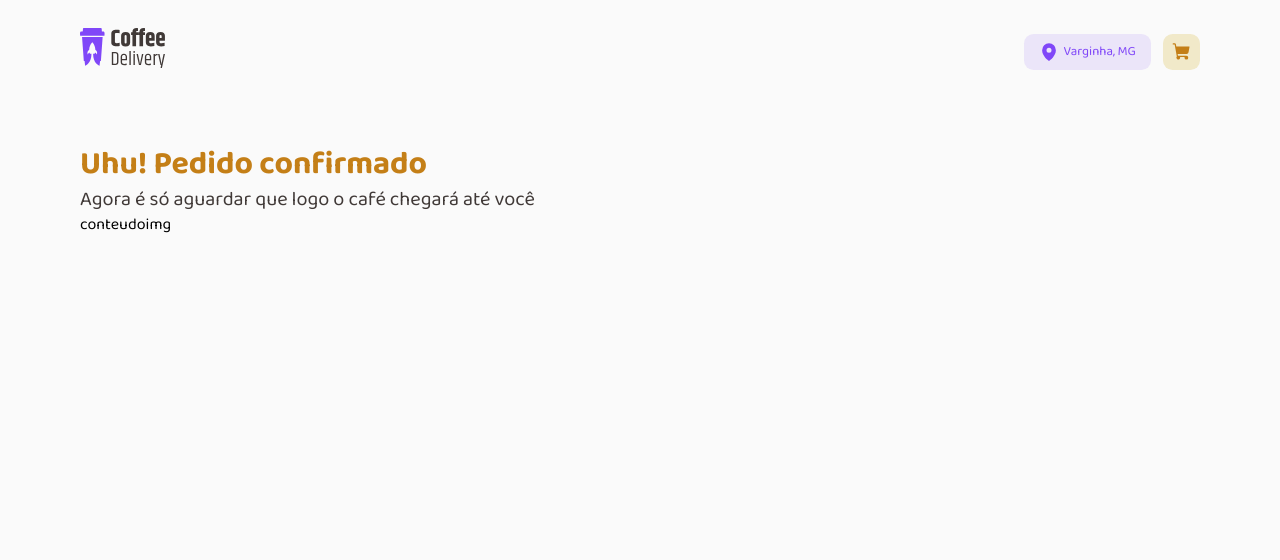
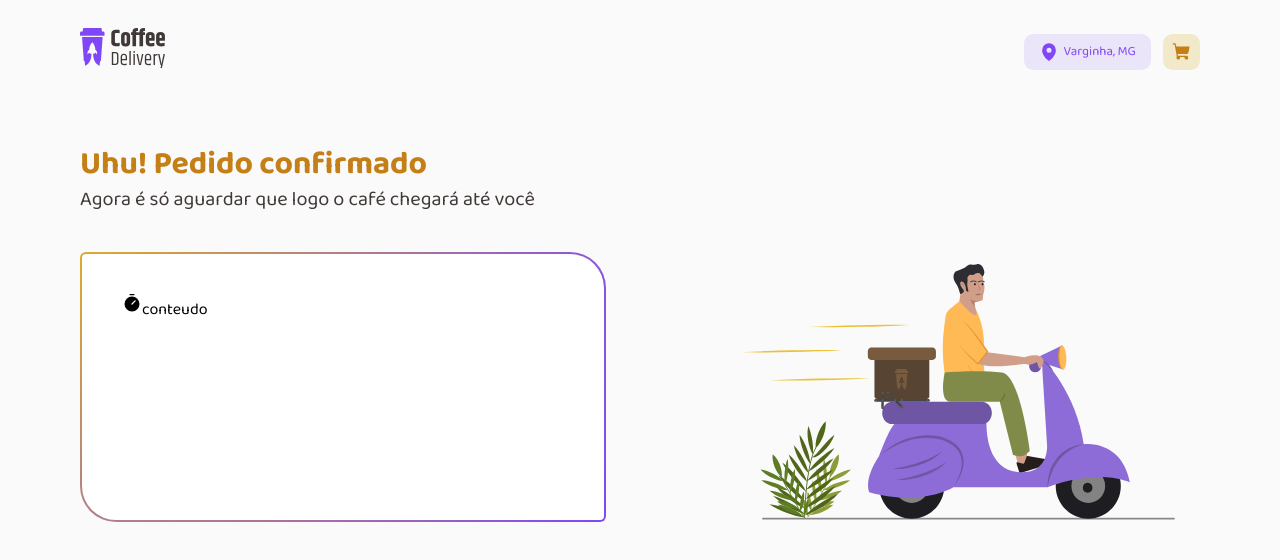
Before and after one commit to alexbruno10/coffee-delivery, a React (Vite) app: page /completed in a window 1280 px wide. Shown: the top 560 px of the page. Built offline with nearby package versions, Linux system fonts and the light colour scheme.

Commit message:
Styling content in page

```diff
--- a/src/pages/OrderCompleted/index.tsx
+++ b/src/pages/OrderCompleted/index.tsx
@@ -3,8 +3,11 @@ import {
 CompletedOrderContainer,
 CompletedOrderTitle,
 CompletedOrderSubTitle,
-CompletedOrderContent
+CompletedOrderContent,
+CompletedOrderContentInfo
 } from "./style";
+import MotoDelivery from '../../assets/coffee/delivery.svg'
+import { MapPin, CurrencyDollar, Timer } from 'phosphor-react'
 
 export default function OrderCompleted() {
 
@@ -21,8 +24,11 @@ export default function OrderCompleted() {
                 Agora é só aguardar que logo o café chegará até você
             </CompletedOrderSubTitle>
             <CompletedOrderContent>
-                <span>conteudo</span>
-                <span>img</span>
+                <CompletedOrderContentInfo>
+                    <Timer size={20} weight="fill" />
+                    conteudo
+                </CompletedOrderContentInfo>
+                <img src={MotoDelivery} alt="" />
             </CompletedOrderContent>
         </CompletedOrderContainer>
     )
--- a/src/pages/OrderCompleted/style.ts
+++ b/src/pages/OrderCompleted/style.ts
@@ -31,6 +31,30 @@ export const CompletedOrderSubTitle = styled.div`
 `
 
 export const CompletedOrderContent = styled.div`
+    display: flex;
     width: 100%;
-    gap: 6.25rem;
+    justify-content: space-between;
+    padding-top: 2.5rem;
+
+    img {
+        height: 17.5rem;
+    }
 `
+
+export const CompletedOrderContentInfo = styled.div`
+
+    padding: 40px;
+    gap: 32px;
+
+    width: 32.87rem;
+    height: 16.87rem;
+    left: calc(50% - 526px/2 - 297px);
+    top: 296px;
+
+    border: 2px solid transparent;
+    border-radius: 6px 36px;
+    background-image: linear-gradient(white, white), radial-gradient(circle at top left, #DBAC2C, #8047F8);
+    background-origin: border-box;
+    background-clip: padding-box, border-box;
+
+`
```
